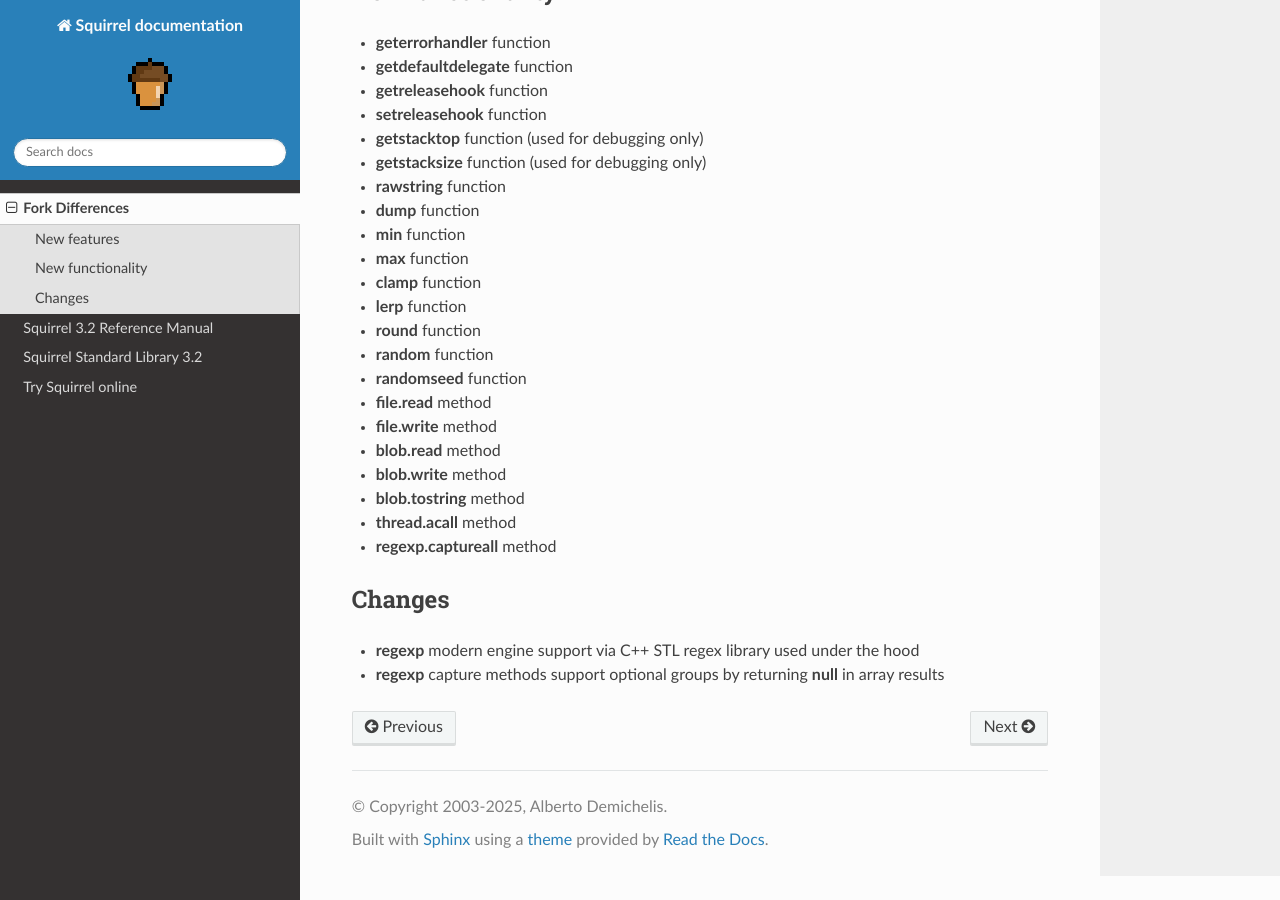
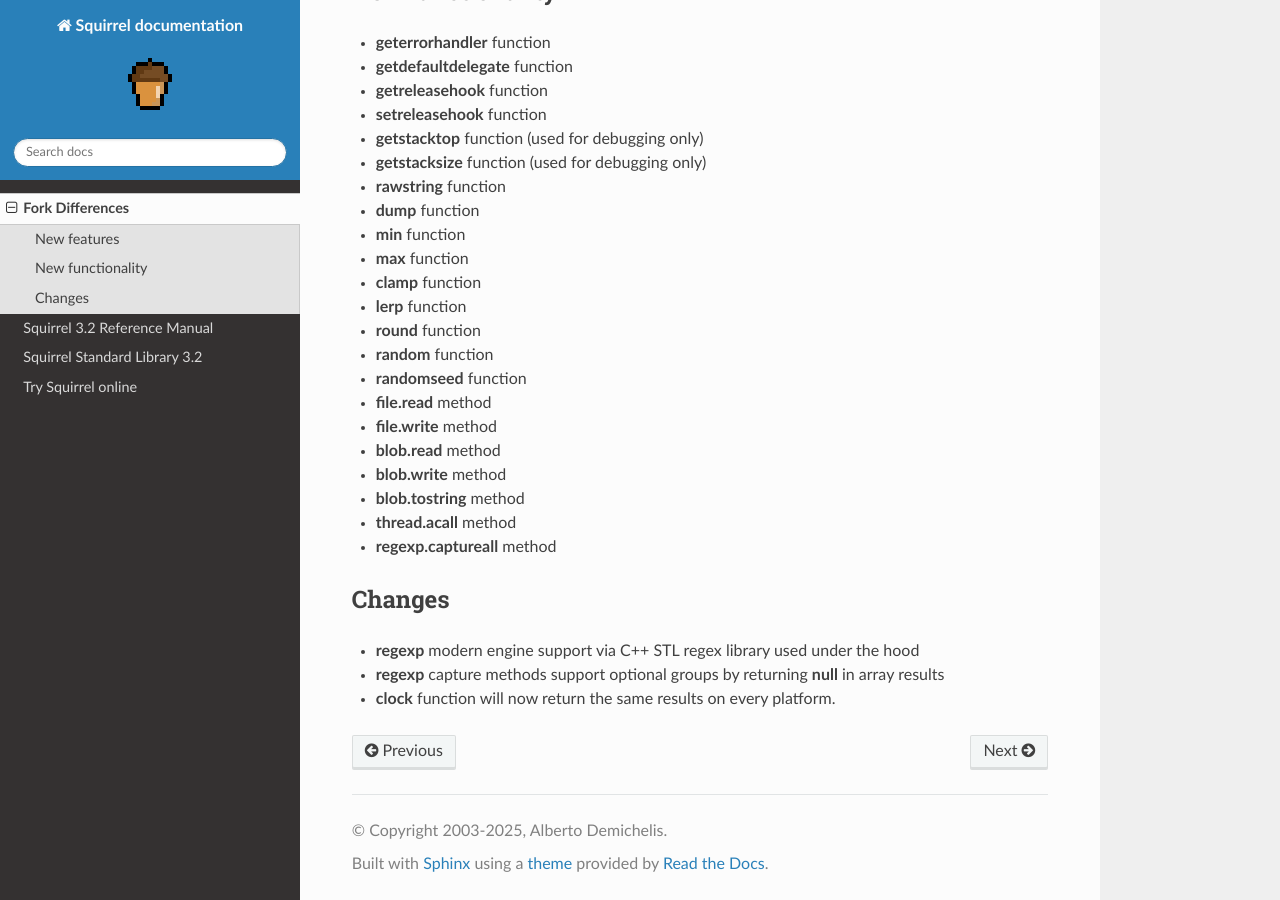
Before and after one commit to nesbox/squirrel, a Sphinx documentation site: the page built from doc/source/differences/index.rst, in a window 1280 px wide and 900 px high, scrolled down 529 px. Built offline with Sphinx 7.4.7 and the Read the Docs theme 3.1.0, drawn with Linux system fonts in a browser that asks for light colours.

Commit message:
Updated differences/index.rst

```diff
--- a/doc/source/differences/index.rst
+++ b/doc/source/differences/index.rst
@@ -53,3 +53,4 @@ Changes
 
 - **regexp** modern engine support via C++ STL regex library used under the hood
 - **regexp** capture methods support optional groups by returning **null** in array results
+- **clock** function will now return the same results on every platform.
```
